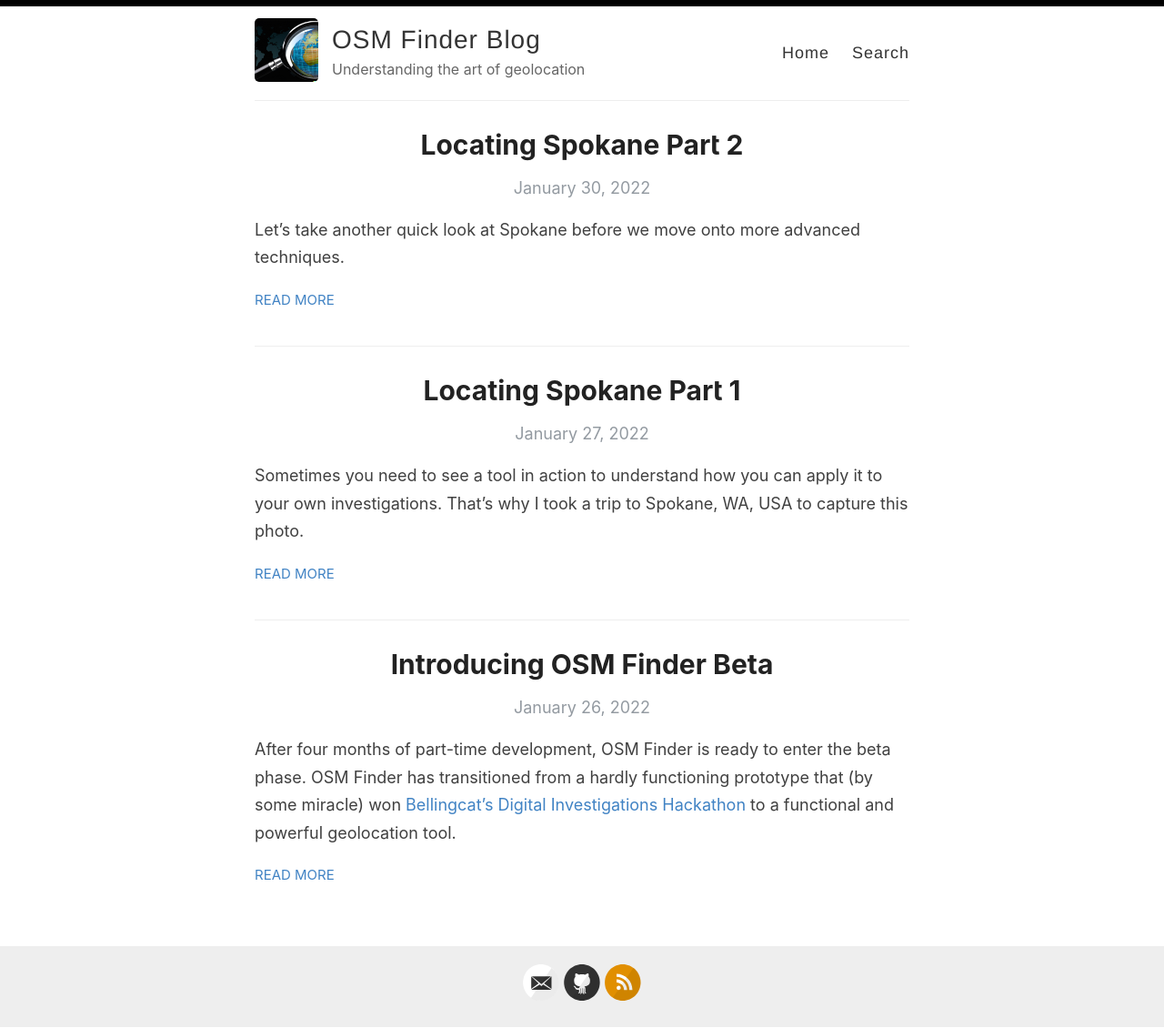
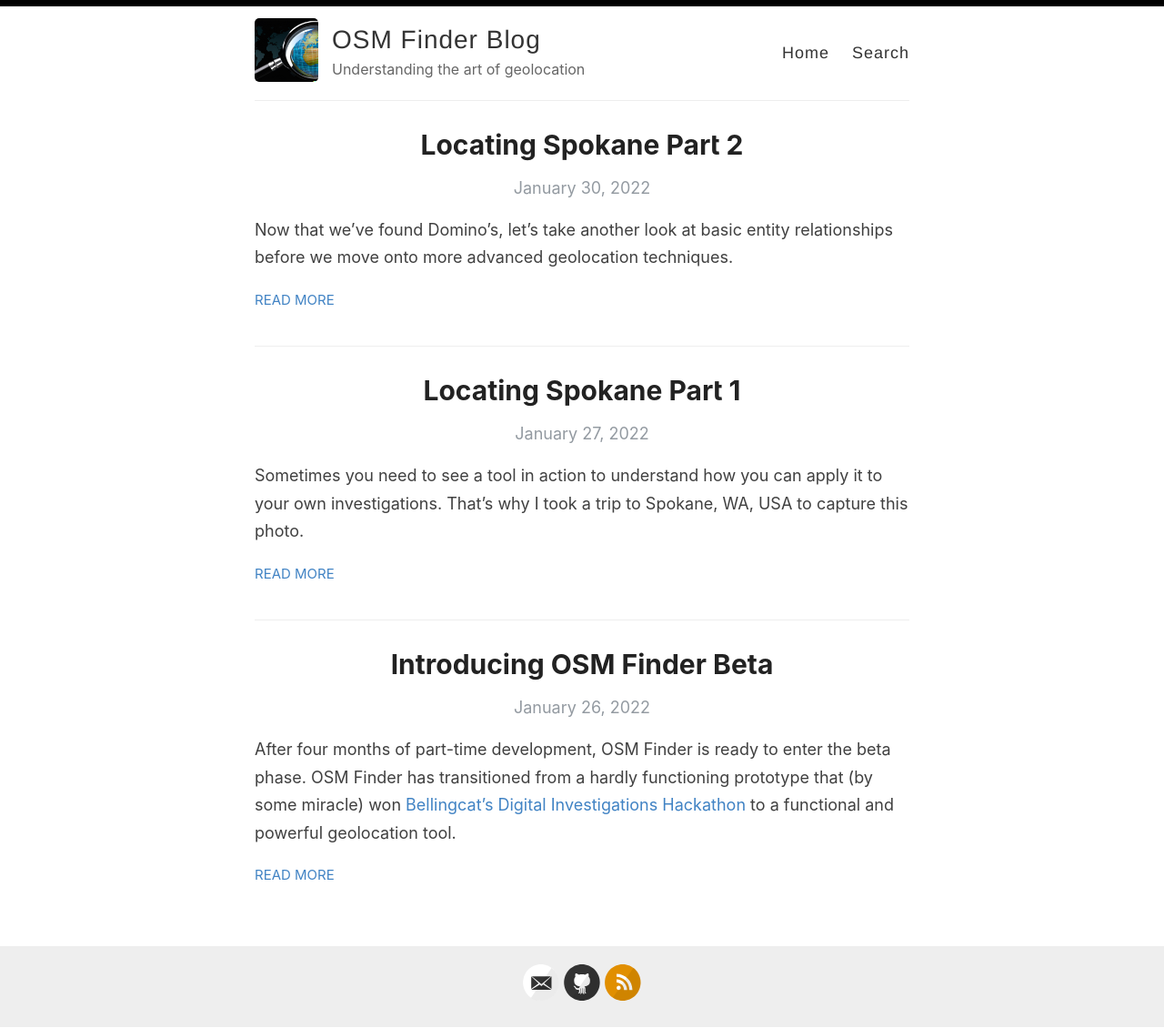
Before and after one commit to Xetnus/blog, a Jekyll site: the page built from index.html, in a window 1280 px wide. Shown: the whole page at 91% size. Built offline with Jekyll 4.4.1, drawn with Linux system fonts in a browser that asks for light colours; the list of posts is cut into pages by our own code.

Commit message:
Update description and grammar

```diff
--- a/_posts/2022-01-30-locating-spokane-part-2.md
+++ b/_posts/2022-01-30-locating-spokane-part-2.md
@@ -3,15 +3,15 @@ layout: post
 title: "Locating Spokane Part 2"
 categories: [osm-finder, beta, tutorial]
 ---
-Let's take another quick look at Spokane before we move onto more advanced techniques.
+Now that we've found Domino's, let's take another look at basic entity relationships before we move onto more advanced geolocation techniques.
 
-Before continuining, I'm assuming you've read the [first article](https://xetnus.github.io/blog/locating-spokane-part-1/) in this series, where we located the Domino's pizza (#1) in the image below. Now, we'll cover the hotel (#2) and chimneys (#3) using similar techniques.
+Before continuining, I'm assuming you've read the [first article](https://xetnus.github.io/blog/locating-spokane-part-1/) in this series, where we located Domino's pizza (#1) in the image below. In this article, we'll cover the hotel (#2) and chimneys (#3) using similar techniques.
 
 ![](/blog/images/2022-01-27-highlighted.jpg)
 
 ## The Geolocation Process
 
-From the last article, we already know to start our search in Washington state. If you followed the most recent version of the [installation instructions](https://github.com/Xetnus/osm-finder#installation) on the GitHub page, you should have the data for Washington state loaded in your database.
+From the last article, we already know that our search starts in Washington state. If you followed the [installation instructions](https://github.com/Xetnus/osm-finder#installation) on the GitHub page, you should already have the data for Washington state loaded in your database.
 
 ### 2. Hotel
 
@@ -58,7 +58,7 @@ Looking at this diagram, the minimum and maximum distances we entered are compar
 
 You probably have the hang of these basic techniques by now, but let's consider the situation where you only have two nodes. In this case, two chimneys.
 
-![](/blog/images/2022-01-30-chimney.jpg)
+![](/blog/images/2022-01-30-chimney.png)
 
 It may not be obvious at first glace that there's a second chimney partially visible on the right side of the image, but it's there.
 
```
Also changed, not shown: other parts of _posts/2022-01-30-locating-spokane-part-2.md (+1 -1 lines).
